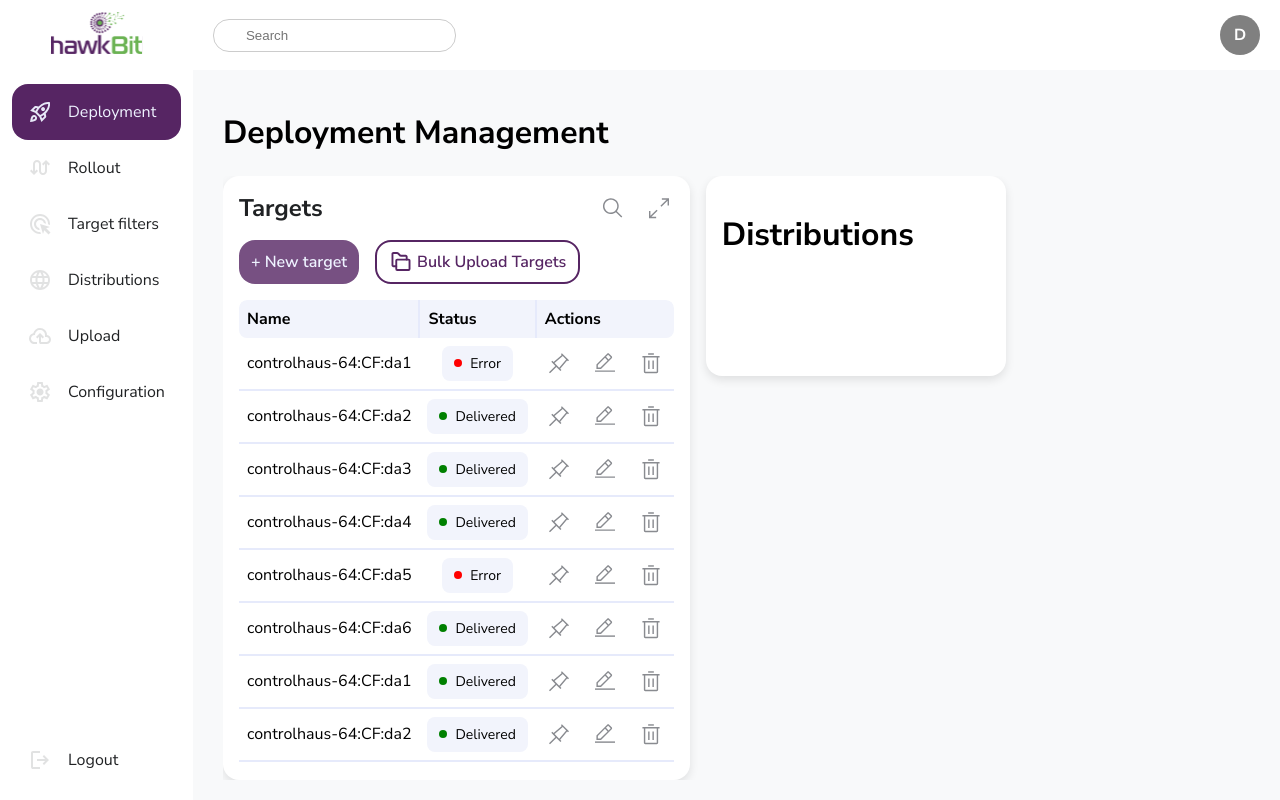
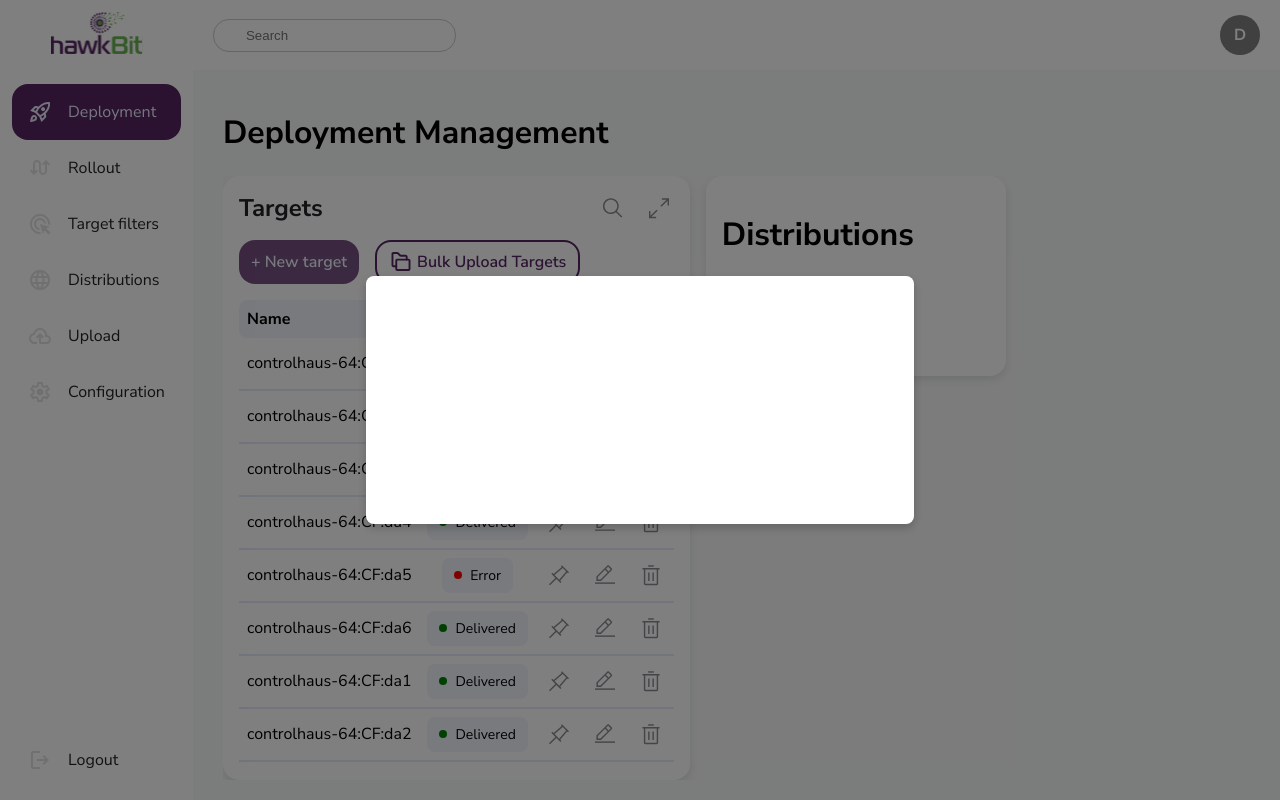
Before and after one commit to sbabic/hawkbitgui, a Next.js app: page /x/deployment in a window 1280 px wide. Both pictures are taken after a click on the button "+ New target". Built offline with nearby package versions, Linux system fonts and the light colour scheme.

Commit message:
feat: Added modal Component

```diff
--- a/src/app/components/button/index.tsx
+++ b/src/app/components/button/index.tsx
@@ -5,10 +5,12 @@ export default function Button({
     children,
     className,
     color = 'default',
+    onClick,
 }: {
     children?: React.ReactNode;
     className?: string;
     color?: 'default' | 'outline';
+    onClick?: () => void;
 }) {
     const getStyleByColor = (color: string) => {
         switch (color) {
@@ -23,6 +25,7 @@ export default function Button({
     return (
         <button
             className={`${styles.button} ${getStyleByColor(color)} ${className}`}
+            onClick={onClick}
         >
             {children}
         </button>
--- /dev/null
+++ b/src/app/components/modal/index.tsx
@@ -0,0 +1,39 @@
+'use client';
+import './styles.scss';
+import { useEffect } from 'react';
+import { createPortal } from 'react-dom';
+
+export default function Modal({
+    isOpen,
+    onClose,
+    children,
+}: {
+    children: React.ReactNode;
+    isOpen?: boolean;
+    onClose?: () => void;
+}) {
+    console.log('isOpen', isOpen);
+    useEffect(() => {
+        function handler(e: KeyboardEvent) {
+            if (e.key === 'Escape') onClose?.();
+        }
+        document.addEventListener('keydown', handler);
+        return () => {
+            document.removeEventListener('keydown', handler);
+        };
+    }, [onClose]);
+
+    if (!isOpen) return null;
+
+    return createPortal(
+        <div className={'modalOverlay'} onClick={onClose}>
+            <div
+                className={'modalContent'}
+                onClick={(e) => e.stopPropagation()}
+            >
+                {children}
+            </div>
+        </div>,
+        document.body
+    );
+}
--- /dev/null
+++ b/src/app/components/modal/styles.scss
@@ -0,0 +1,22 @@
+@use 'src/app/styles/variables' as *;
+
+.modalOverlay {
+    position: absolute;
+    height: 100vh;
+    width: 100%;
+    inset: 0;
+    background: rgba(0, 0, 0, 0.5);
+    display: flex;
+    align-items: center;
+    justify-content: center;
+    z-index: 1000;
+}
+
+.modalContent {
+    background: white;
+    padding: 1.5rem;
+    border-radius: 8px;
+    box-shadow: 0px 4px 10px rgba(0, 0, 0, 0.2);
+    width: 90%;
+    max-width: 500px;
+}
--- a/src/app/x/deployment/components/targets-card/index.tsx
+++ b/src/app/x/deployment/components/targets-card/index.tsx
@@ -10,15 +10,19 @@ import SearchIcon from '@/app/components/icons/search-icon';
 import ExpandIcon from '@/app/components/icons/expand-icon';
 import { useState } from 'react';
 import MinimizeIcon from '@/app/components/icons/minimize-icon';
+import Modal from '@/app/components/modal';
 
 export default function TargetsCard() {
     const [isExpanded, setIsExpanded] = useState(false);
+
+    const [isModalOpen, setIsModalOpen] = useState(false);
 
     const handleExpand = () => {
         setIsExpanded((prev) => !prev);
     };
 
     return (
+        <>
             <Card expanded={isExpanded}>
                 <div className={styles.cardBody}>
                     <div className={`${styles.header}`}>
@@ -37,7 +41,13 @@ export default function TargetsCard() {
                         </div>
                     </div>
                     <div className={styles.actionButtons}>
-                    <Button>+ New target</Button>
+                        <Button
+                            onClick={() => {
+                                setIsModalOpen(true);
+                            }}
+                        >
+                            + New target
+                        </Button>
                         <Button
                             color={'outline'}
                             className={styles.bulkUploadButton}
@@ -51,5 +61,14 @@ export default function TargetsCard() {
                     </div>
                 </div>
             </Card>
+            <Modal isOpen={isModalOpen} onClose={() => setIsModalOpen(false)}>
+                <div
+                    style={{
+                        width: '200px',
+                        height: '200px',
+                    }}
+                ></div>
+            </Modal>
+        </>
     );
 }
```
Lines whose indentation alone changed are shown as unchanged.
